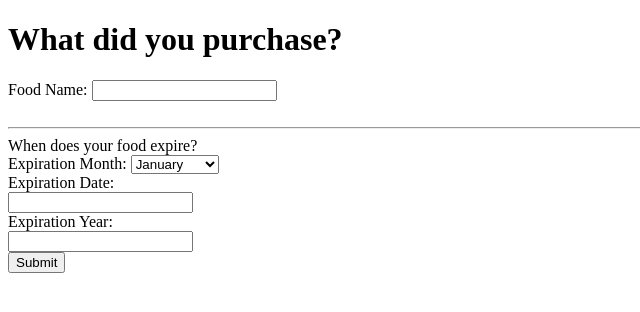
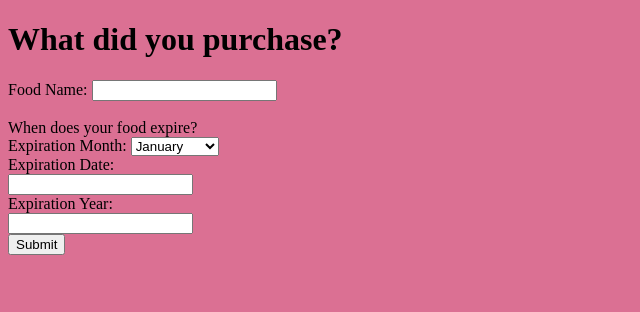
Before and after one commit to bstutenroth/fridge, a Python web app: template templates/newfood.html in a window 1280 px wide. Shown: the top 312 px of the page, without its empty margins (0-640 px from the left). Run offline with Jinja, Linux system fonts and the light colour scheme; the template is opened without the code that fills it, so the values that code supplies are empty; some libraries are stand-ins or nearby versions; some web fonts are replaced.

Commit message:
nick made me

```diff
--- a/static_content/colors.css
+++ b/static_content/colors.css
@@ -15,7 +15,7 @@
   font-size: 1000%;
   white-space: nowrap;
   margin-left: 40%;
-  margin-top: 10%;
+  margin-top: 7%;
   position: absolute;
   /*justify-content: center;*/
   color: black;
@@ -57,3 +57,6 @@
   margin-left: 30px;
   color: black;
 }
+#newfood{
+  background-color: #DB7093;
+}
--- a/templates/newfood.html
+++ b/templates/newfood.html
@@ -1,10 +1,11 @@
 <!DOCTYPE html>
-<html>
+<html id = "newfood">
   <head>
     <meta charset="utf-8">
     <script src="https://ajax.googleapis.com/ajax/libs/jquery/2.1.3/jquery.min.js"></script>
     <script src="resources/script.js"></script>
     <title>New Food!</title>
+    <link rel="stylesheet" href="resources/colors.css">
   </head>
   <body>
     <h1>What did you purchase?</h1>
@@ -18,7 +19,6 @@
       <input type="radio" name="category" value="dairy">Dairy
       <input type="radio" name="category" value="other">Other --->
       <br>
-      <hr>
       When does your food expire?<br>
       Expiration Month:
       <select id="month" name="month">
```
